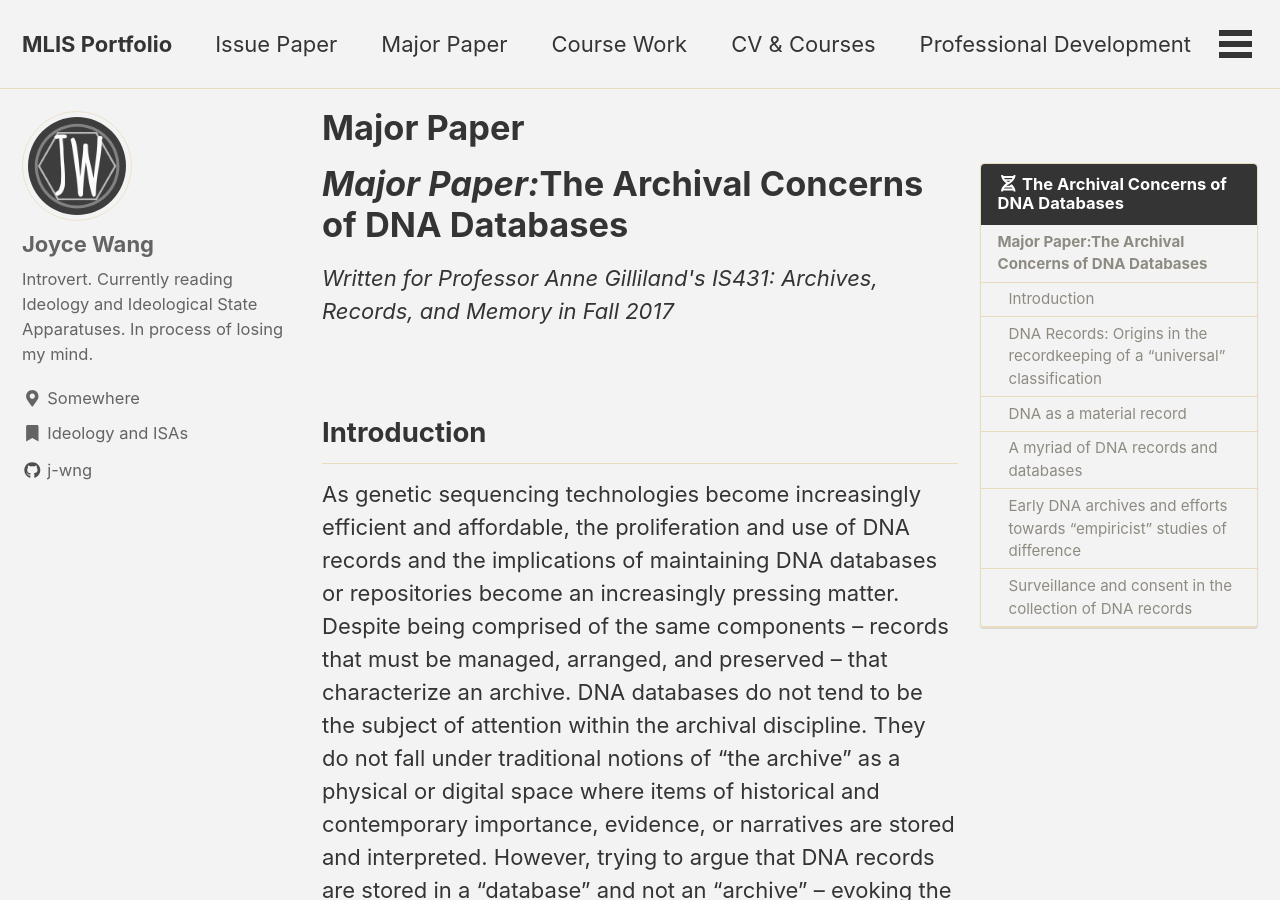
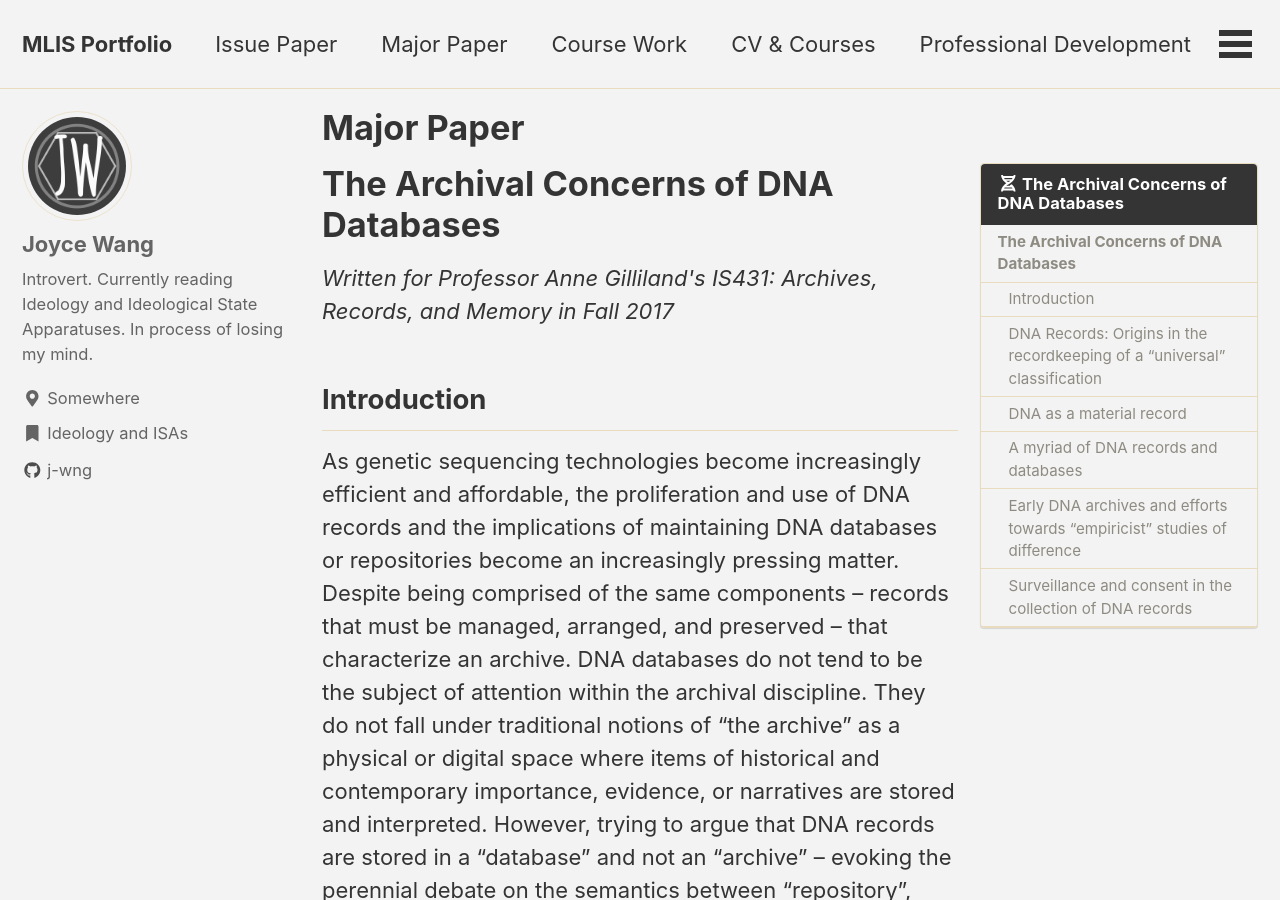
Before and after one commit to j-wng/portfolio, a Jekyll site: the page built from _pages/majorpaper.html, in a window 1280 px wide and 900 px high. Built offline with Jekyll 4.4.1, drawn with Linux system fonts in a browser that asks for light colours; cached includes are drawn as plain includes; nearby versions of some CDN libraries.

Commit message:
Update majorpaper.html

```diff
--- a/_pages/majorpaper.html
+++ b/_pages/majorpaper.html
@@ -10,8 +10,8 @@
 toc_sticky: true
 ---
 
-<h1><b><i>Major Paper:</i></b>The Archival Concerns of DNA Databases</h1>
-<i>Written for Professor Anne Gilliland's IS431: Archives, Records, and Memory in Fall 2017</i> <br><br>
+<h1>The Archival Concerns of DNA Databases</h1>
+<i>Written for Professor Anne Gilliland's IS431: Archives, Records, and Memory in Fall 2017</i> <br>
 
 
 <p>
```
